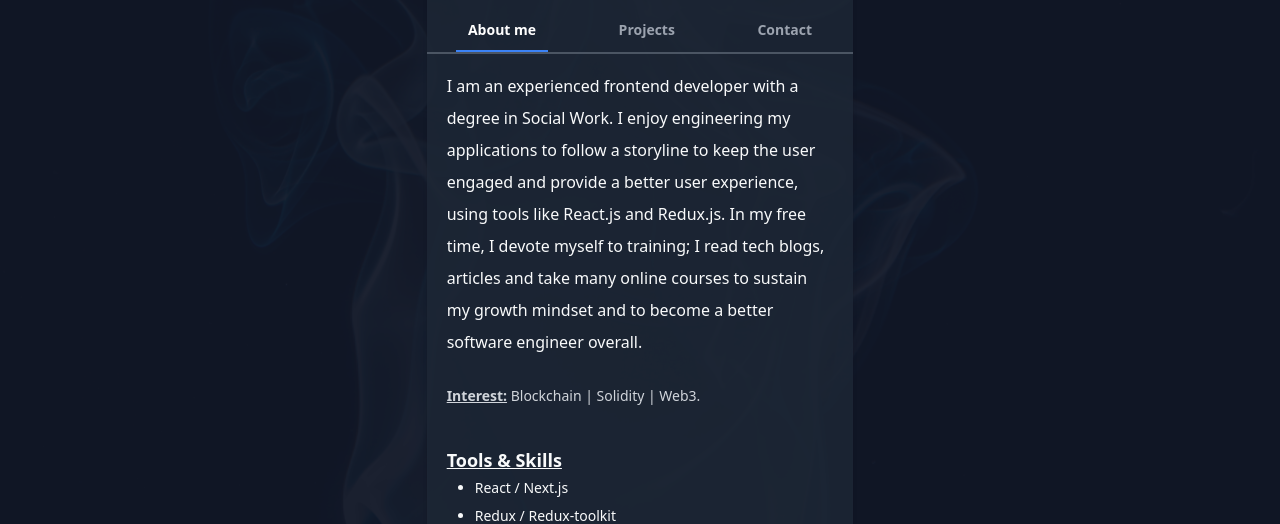
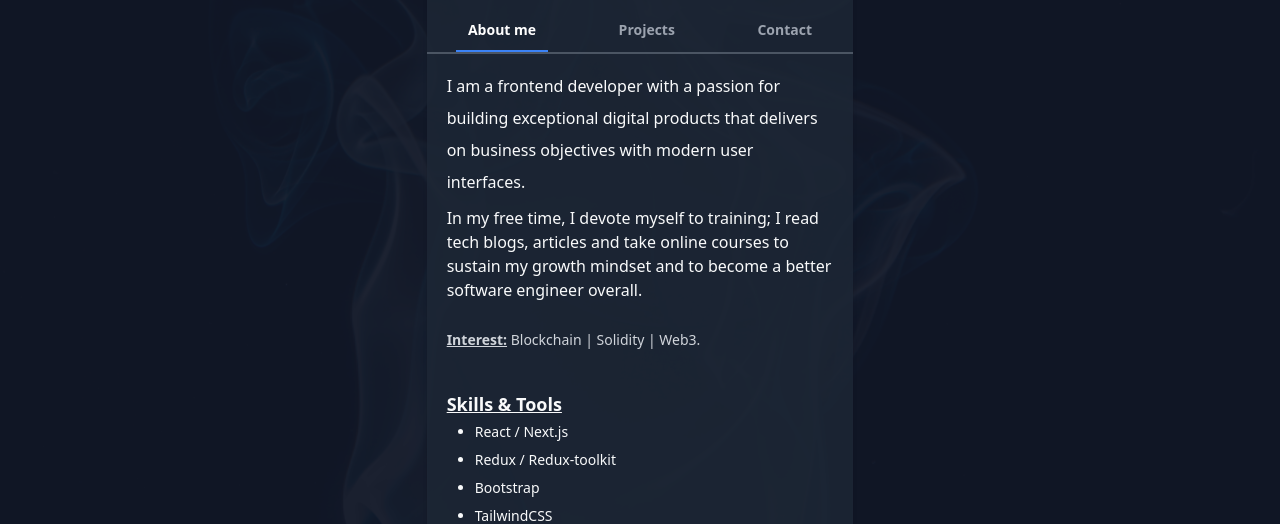
Before and after one commit to effiong-jr/portfolio, a Next.js app: page / in a window 1280 px wide. Shown: the part 260-784 px from the top of the page. Built offline with nearby package versions, Linux system fonts and the light colour scheme.

Commit message:
Modified the about section

```diff
--- a/pages/index.js
+++ b/pages/index.js
@@ -5,12 +5,15 @@ export default function About() {
     <Layout>
       <div className="text-md">
         <p className=" leading-loose">
-          I am an experienced frontend developer with a degree in Social Work. I
-          enjoy engineering my applications to follow a storyline to keep the
-          user engaged and provide a better user experience, using tools like
-          React.js and Redux.js. In my free time, I devote myself to training; I
-          read tech blogs, articles and take many online courses to sustain my
-          growth mindset and to become a better software engineer overall.
+          I am a frontend developer with a passion for building exceptional
+          digital products that delivers on business objectives with modern user
+          interfaces.
+        </p>
+
+        <p className="mt-2">
+          In my free time, I devote myself to training; I read tech blogs,
+          articles and take online courses to sustain my growth mindset and to
+          become a better software engineer overall.
         </p>
 
         <p className="mt-7 text-sm text-gray-300">
@@ -20,7 +23,7 @@ export default function About() {
 
         <div className="mt-10">
           <h3 className="font-semibold text-lg underline mb-1">
-            Tools & Skills
+            Skills & Tools
           </h3>
           <ul className="text-sm pl-7 list-disc">
             <li className="mb-2">React / Next.js</li>
```
